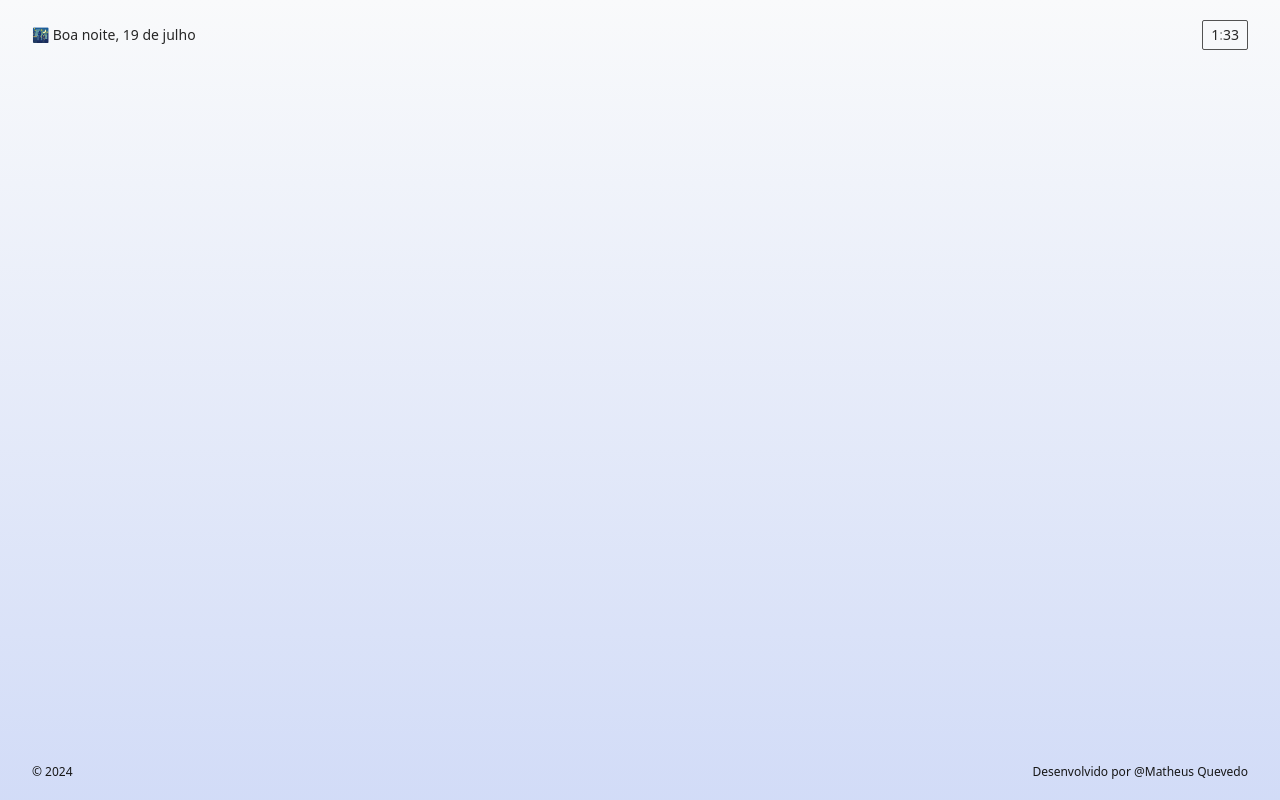
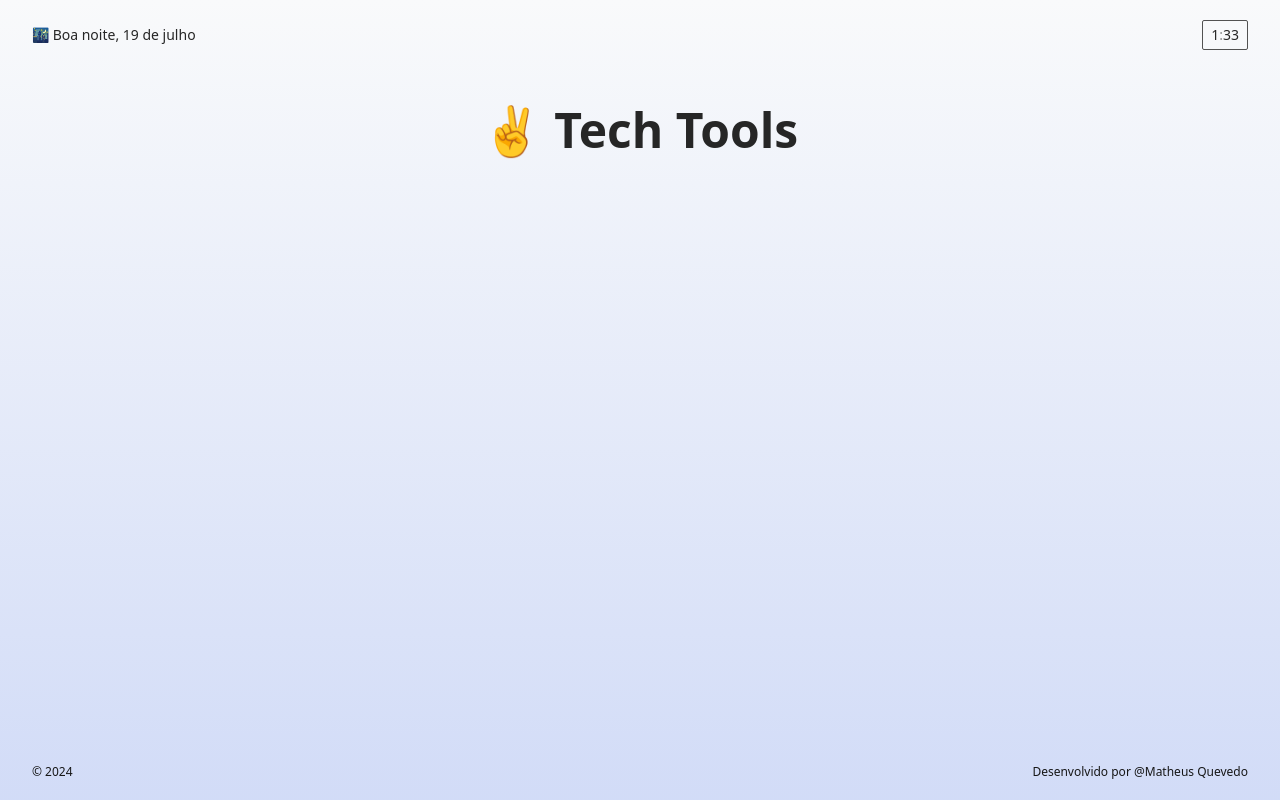
Before and after one commit to mthquevedo/Minhas-ferramentas, a React (Vite) app: page / in a window 1280 px wide. Built offline with nearby package versions, Linux system fonts and the light colour scheme.

Commit message:
Ajuste: foram feitas algumas atualizações de estilização

```diff
--- a/src/layouts/MainLayout.tsx
+++ b/src/layouts/MainLayout.tsx
@@ -4,14 +4,16 @@ import { Header } from "../components/Header";
 export function MainLayout() {
 
     return (
-        <div className=" flex flex-col w-100v h-100v bg-gradient-to-b from-gray-50 to-blue-700/20 py-5 px-8">
+        <div className=" flex flex-col gap-9 w-100v h-100v bg-gradient-to-b from-gray-50 to-blue-700/20 py-5 px-8">
             <Header />
+
+            <h1 className="text-center font-bold text-neutral-800 text-5xl py-2">✌ Tech Tools</h1>
 
             <Outlet />
 
-            <footer className="flex justify-between text-xs text-neutral-900 pt-3">
+            <footer className="flex justify-between text-xs text-neutral-900">
                 <p>© 2024</p>
-                <p>Desenvolvido por <a className="font-medium" href="http://" target="_blank">@Matheus Quevedo</a></p>
+                <p>Desenvolvido por <a className="font-medium hover:underline" href="https://www.linkedin.com/in/matheus-quevedo-599315185/" target="_blank">@Matheus Quevedo</a></p>
             </footer>
         </div>
     )
```
